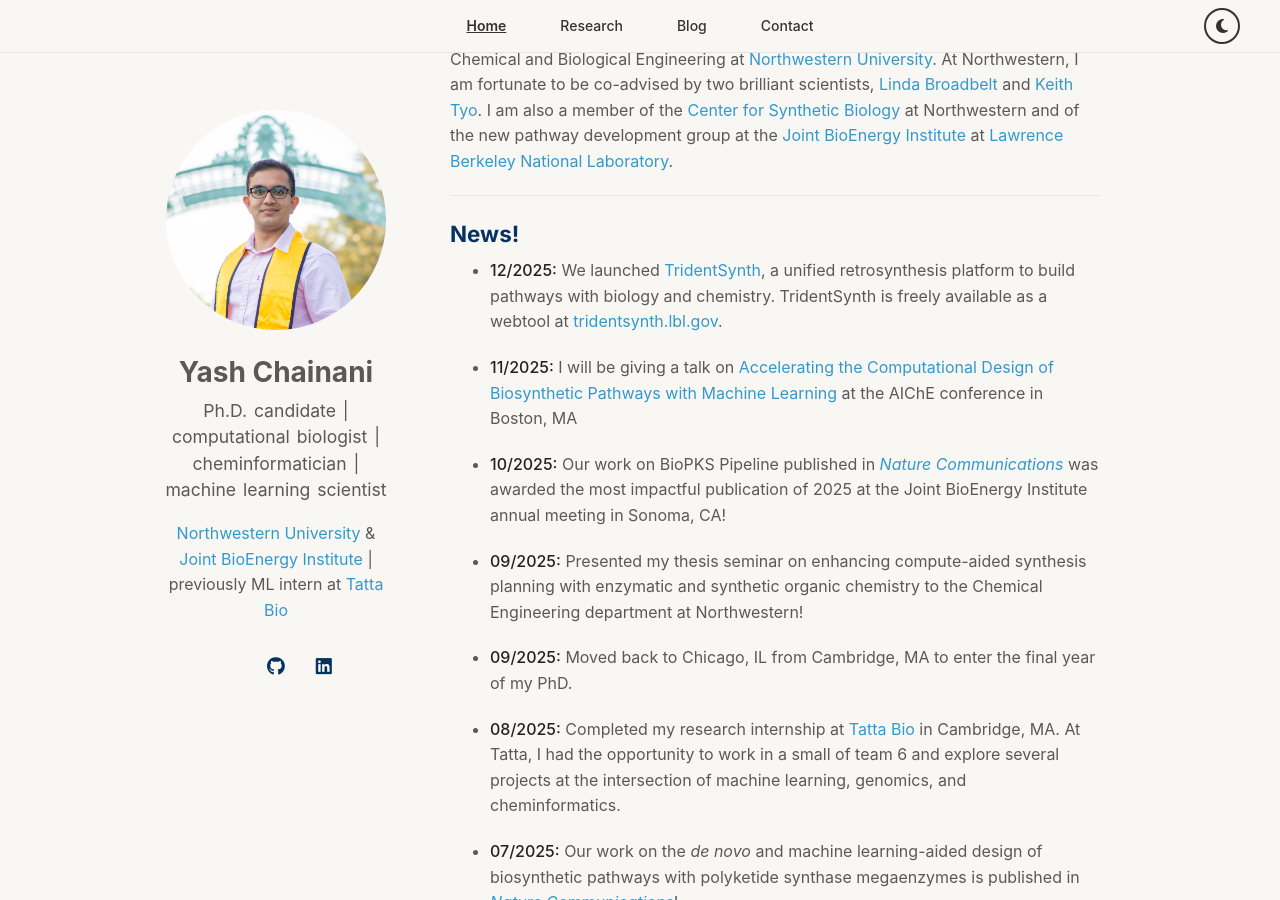
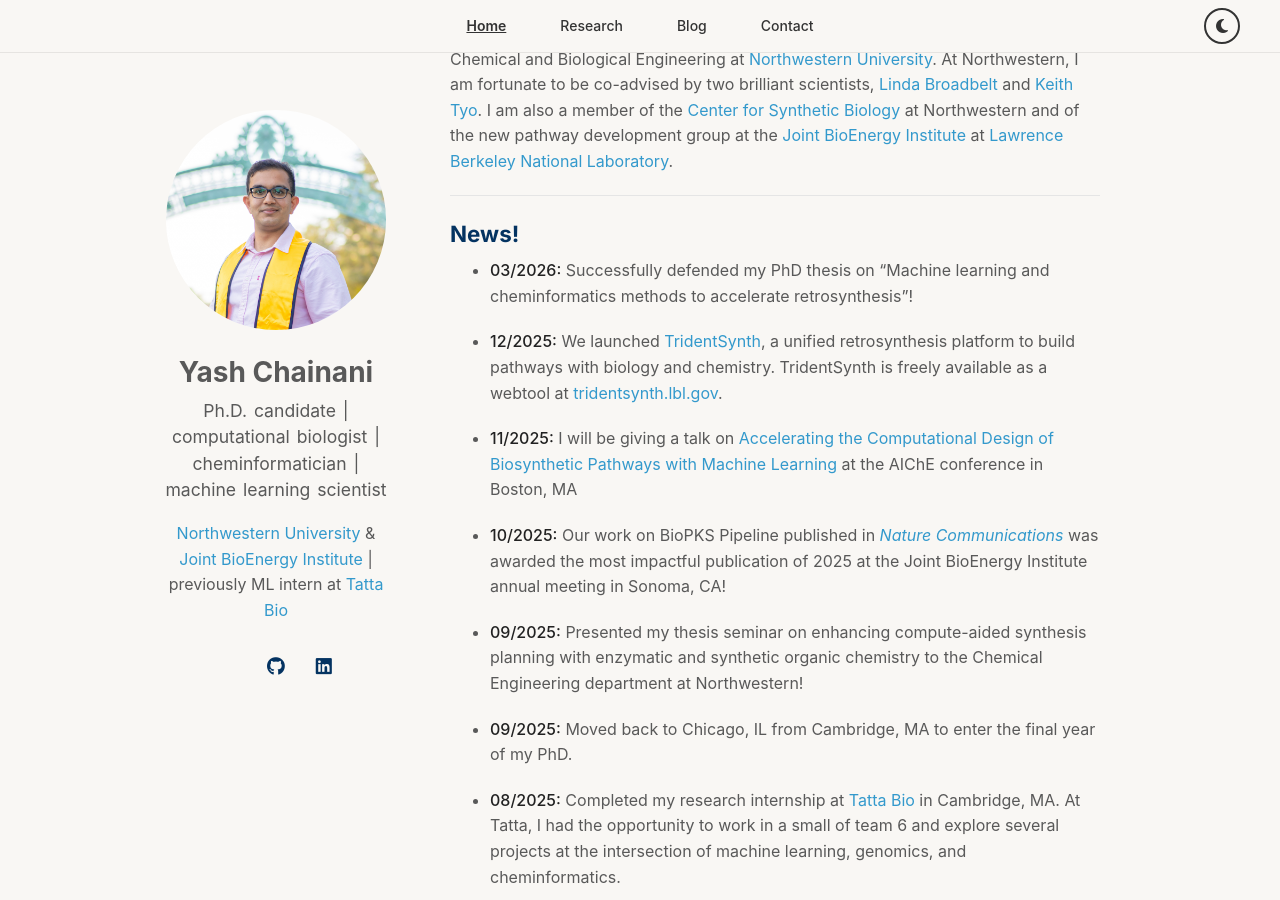
Before and after one commit to yashchainani21/yashchainani21.github.io, a Jekyll site: the page built from index.md, in a window 1280 px wide and 900 px high, scrolled down 526 px. Built offline with Jekyll 4.4.1, drawn with Linux system fonts in a browser that asks for light colours; a style sheet for code colours, icons or effects is not loaded; our own code applies the rules of GitHub Pages for plain Markdown files.

Commit message:
Add thesis defense to news section
Co-Authored-By: Claude Opus 4.6 <noreply@anthropic.com>

```diff
--- a/index.md
+++ b/index.md
@@ -13,6 +13,8 @@ Prior to starting my PhD, I completed my BS in Chemical and Biomolecular Enginee
 ---
 
 ## News!
+
+- **03/2026:** Successfully defended my PhD thesis on "Machine learning and cheminformatics methods to accelerate retrosynthesis"!
 
 - **12/2025:** We launched [TridentSynth](https://tridentsynth.lbl.gov), a unified retrosynthesis platform to build pathways with biology and chemistry. TridentSynth is freely available as a webtool at [tridentsynth.lbl.gov](https://tridentsynth.lbl.gov).
 
```
